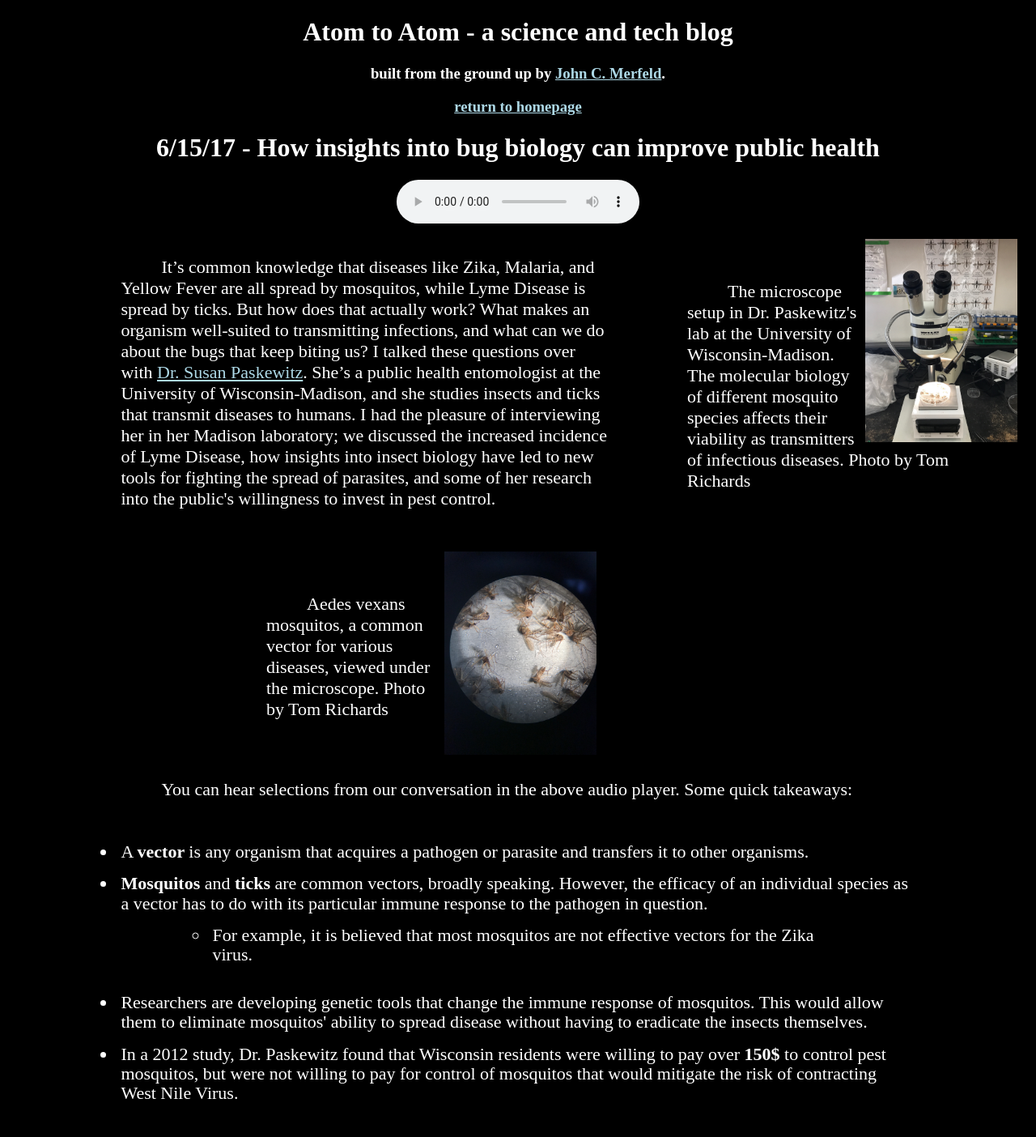
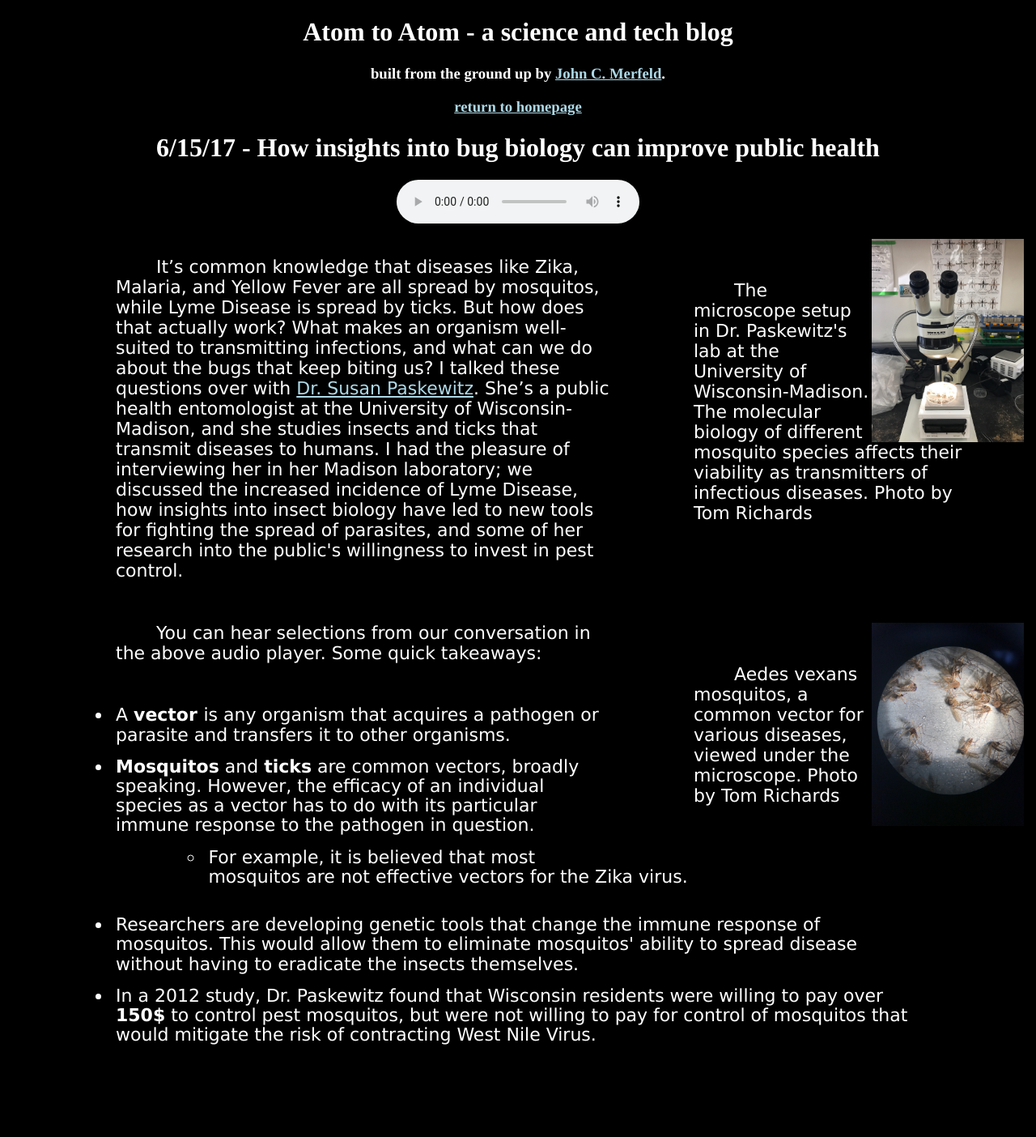
Before and after one commit to johncmerfeld/johncmerfeld.github.io, a PHP site: page /uwent.html in a window 1280 px wide. Shown: the whole page at 81% size. After the commit the page ends 1290 px from the top, so only its background shows below. Run offline with PHP 8.4, Linux system fonts and the light colour scheme.

Commit message:
formatting stuff

```diff
--- a/articlestyle.css
+++ b/articlestyle.css
@@ -1,5 +1,5 @@
 	* {box-sizing:border-box}
-	/*body {font-family: Verdana,sans-serif;margin:0}*/
+	body {font-family: Verdana,sans-serif;margin:0}
 	.mySlides {display:none}
 
 	/* Slideshow container */
@@ -127,6 +127,7 @@
 	h1{
 		text-align: center;
 		color: white;
+		font-family: Times,serif;
 
 	}
 	h2{
@@ -137,6 +138,7 @@
 	h3{
 		text-align: center;
 		color: white;
+		font-family: Times,serif;
 
 	}
 	h4{
```
